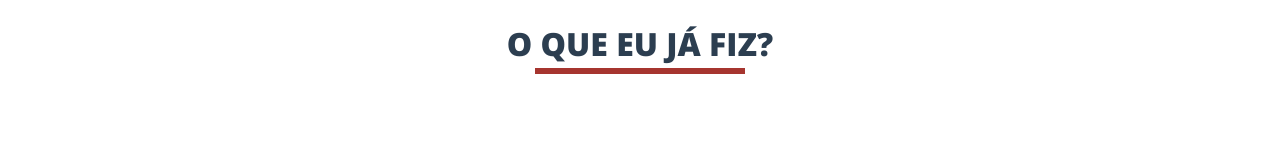
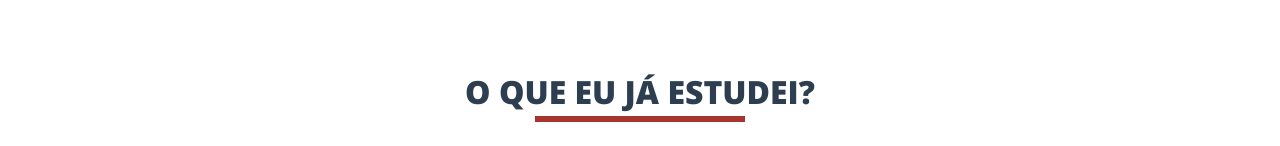
Before and after one commit to miguelsmuller/site-miguelsmuller, a Next.js app: page / in a window 1280 px wide. Shown: the part 806-952 px from the top of the page. Built offline with nearby package versions, Linux system fonts and the light colour scheme.

Commit message:
wip: study component

```diff
--- a/app/page.tsx
+++ b/app/page.tsx
@@ -19,9 +19,8 @@ export default async function Home() {
   return (
     <Fragment>
       <Header state={data} />
-      {/* <p>Isso é um teste pro site em modo preview 00:25</p> */}
       <Overview state={data} />
-      {/* <Study state={data} /> */}
+      <Study state={data} />
       <Portifolio state={data} />
       <Testimonies state={data} />
       <Footer state={data} />
```
